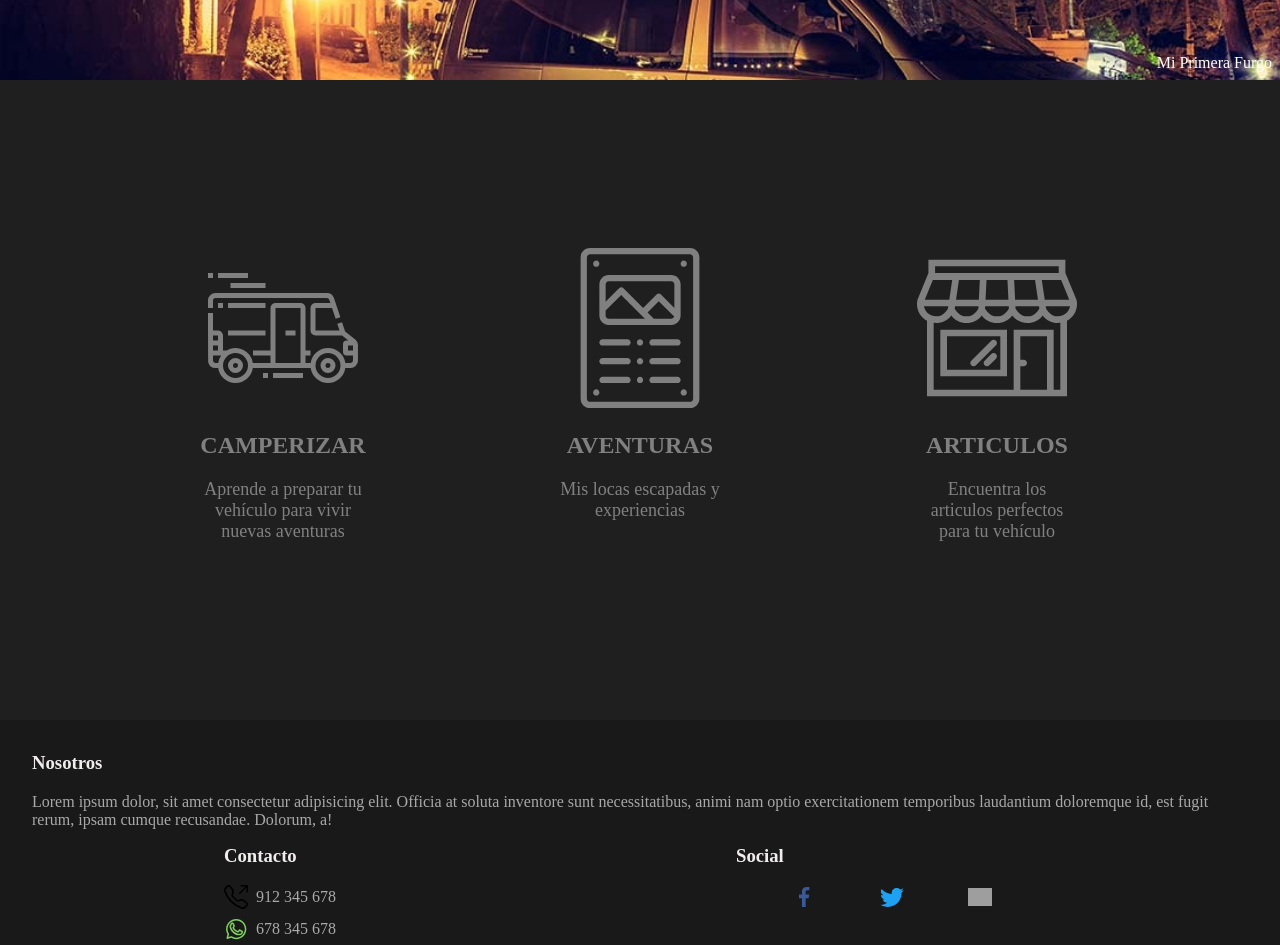
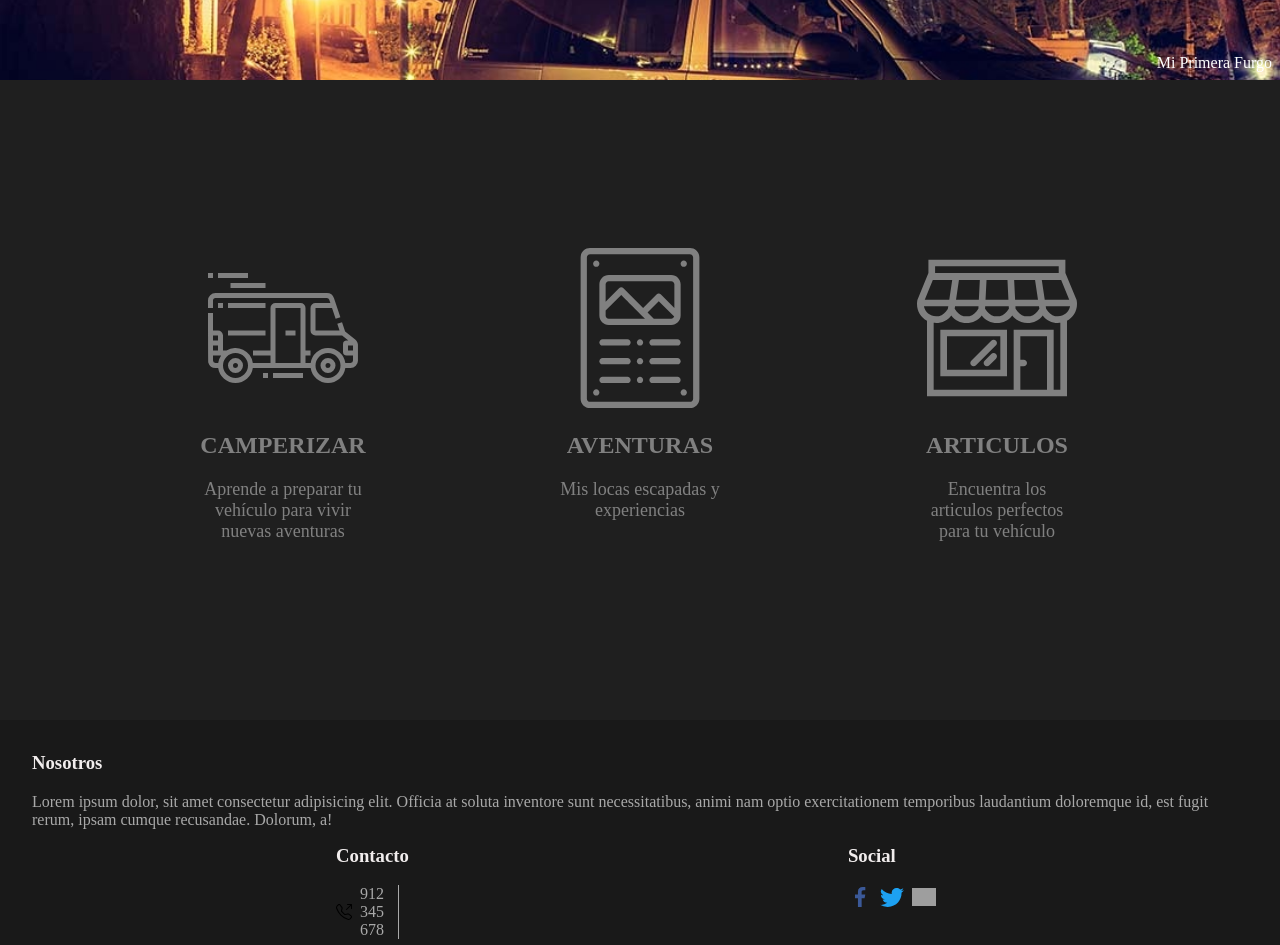
Before and after one commit to j0tac3/miprimerafurgo, an Angular app: page /home in a window 1280 px wide. Shown: the top 945 px of the page. Built offline with nearby package versions, Linux system fonts and the light colour scheme; grey boxes are pictures that could not be loaded.

Commit message:
Maquetando el footer

```diff
--- a/src/app/components/home-components/footer/footer.component.css
+++ b/src/app/components/home-components/footer/footer.component.css
@@ -9,18 +9,13 @@
     color: darkgray;
     background-color: rgba(0, 0, 0, 0.9);
 }
-.footer-region-container{
-    width: 20rem;
-}
-.nosotros-container{
+.footer-region-container:Not(:last-child){
+    width: 30%;
+    border-right: thin solid;
 }
 .title{
     color: #f1eded;
     margin-top: 0;
-}
-.nosotros-text{
-}
-.contacto-container{
 }
 .contact-option{
     display: flex;
@@ -30,9 +25,6 @@
 .contact-icon{
     width: 1.5rem;
     margin-right: .5rem;
-}
-
-.social-container{
 }
 .social-icon{
     width: 1.5rem;
--- a/src/app/components/home-components/footer/footer.component.html
+++ b/src/app/components/home-components/footer/footer.component.html
@@ -3,9 +3,9 @@
         <h3 class="title">Nosotros</h3>
         <p class="nosotros-text">Lorem ipsum dolor, sit amet consectetur adipisicing elit. Officia at soluta inventore sunt necessitatibus, animi nam optio exercitationem temporibus laudantium doloremque id, est fugit rerum, ipsam cumque recusandae. Dolorum, a!</p>
     </div>
-    <div class="contacto-container footer-region-container">
+    <div class="contacto-container">
         <h3 class="title">Contacto</h3>
-        <div class="contact-option">
+        <div class="contact-option footer-region-container">
             <img    src="assets/media/icons/social/telephone_dark.svg"
                     alt=""
                     class="contact-icon">
```
